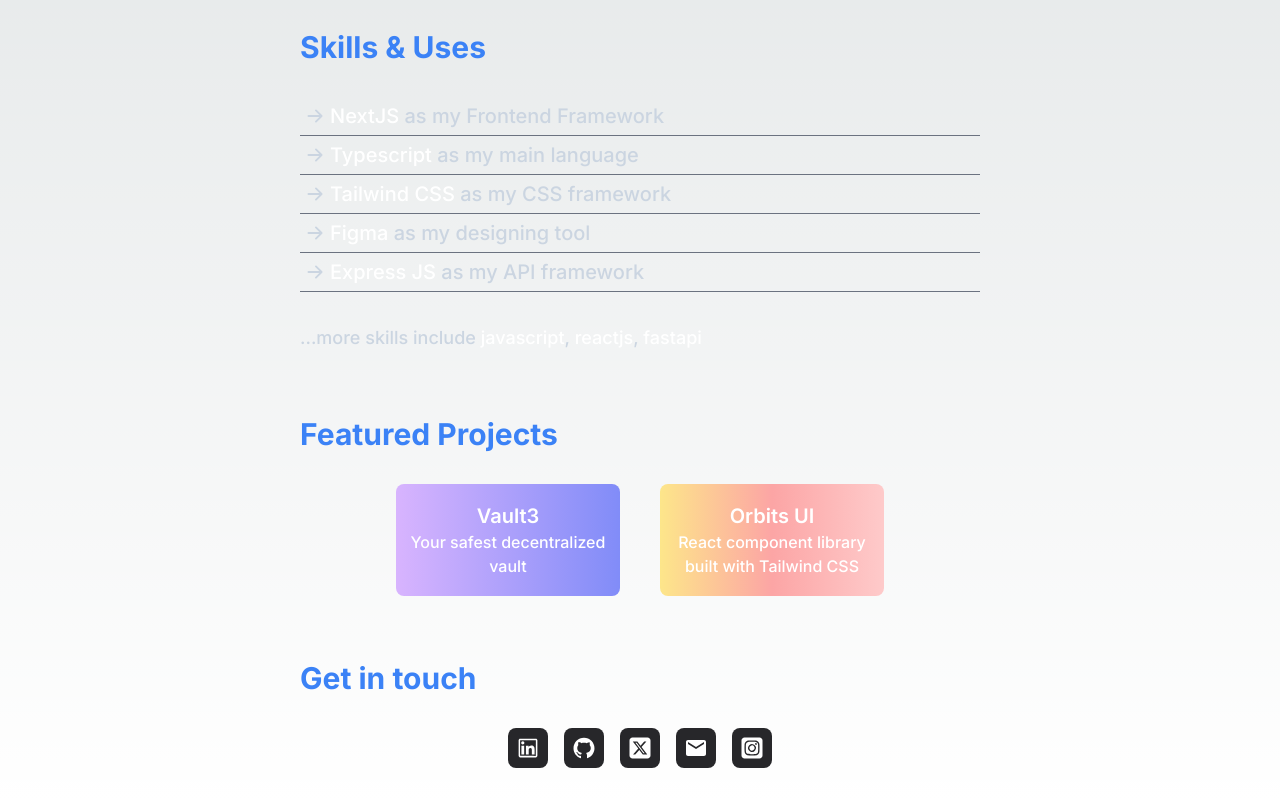
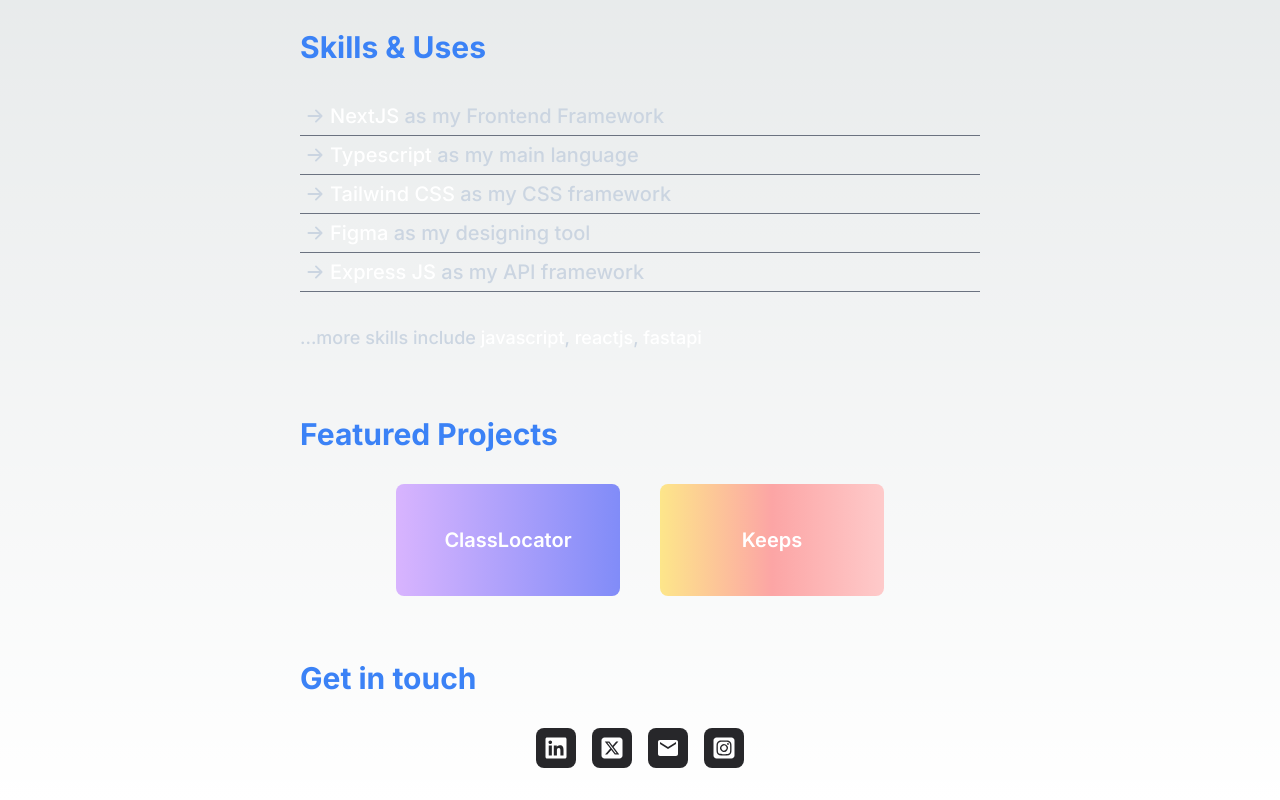
Before and after one commit to moh1t-do/portfoliov2, a Next.js app: page / in a window 1280 px wide. Shown: the part 641-1441 px from the top of the page. Built offline with nearby package versions, Linux system fonts and the light colour scheme.

Commit message:
chore: update section

```diff
--- a/src/components/Sections/Contact.section.tsx
+++ b/src/components/Sections/Contact.section.tsx
@@ -6,7 +6,7 @@ import {
   AiOutlineGithub,
   AiOutlineTwitter,
 } from "../Misc/Icons.collection";
-import { AiOutlineLinkedin } from "react-icons/ai";
+import { FaLinkedin } from "react-icons/fa6";
 import { FaSquareXTwitter, FaSquareInstagram } from "react-icons/fa6";
 
 import { Icon } from "../Misc/Icon.component";
@@ -19,11 +19,9 @@ const Contact: NextComponentType = () => {
       <div className="my-8 flex flex-row justify-center gap-x-4">
 
         <Icon
-          icon={<AiOutlineLinkedin />}
+          icon={<FaLinkedin />}
           url="https://www.linkedin.com/in/mohitd137/"
         />
-
-        <Icon icon={<AiOutlineGithub />} url="https://github.com/moh1t-do" />
 
         <Icon
           icon={<FaSquareXTwitter />}
--- a/src/components/Sections/Projects.section.tsx
+++ b/src/components/Sections/Projects.section.tsx
@@ -7,21 +7,21 @@ const Projects: NextComponentType = () => {
     <div className="my-16 px-3 font-sen" id="projects">
       <p className="text-3xl font-bold text-blue-500">Featured Projects</p>
       <div className="my-8 flex flex-col items-center justify-center gap-10 sm:flex-row">
-        <Link href="https://vault3.live" className="h-[7rem] w-[14rem] cursor-pointer rounded-lg bg-gradient-to-r from-[#D8B4FE] to-[#818CF8] p-1 text-white duration-100 hover:scale-105"
+        <Link href="https://nitrr-class-locator.netlify.app/" className="h-[7rem] w-[14rem] cursor-pointer rounded-lg bg-gradient-to-r from-[#D8B4FE] to-[#818CF8] p-1 text-white duration-100 hover:scale-105"
           target="_blank"
           rel="noopener noreferrer">
           <div className="flex h-full w-full flex-col items-center justify-center rounded-lg bg-primary px-2 text-center font-medium">
-            <p className="text-xl font-semibold">Vault3</p>
-            <p>Your safest decentralized vault</p>
+            <p className="text-xl font-semibold">ClassLocator</p>
+            {/* <p>Your safest decentralized vault</p> */}
           </div>
         </Link>
 
-        <Link href="https://github.com/avneesh0612/Orbits-UI" className="h-[7rem] w-[14rem] cursor-pointer rounded-lg bg-gradient-to-r from-[#FDE68A] via-[#FCA5A5] to-[#FECACA] p-1 text-white duration-100 hover:scale-105"
+        <Link href="https://keeps-blush.vercel.app/" className="h-[7rem] w-[14rem] cursor-pointer rounded-lg bg-gradient-to-r from-[#FDE68A] via-[#FCA5A5] to-[#FECACA] p-1 text-white duration-100 hover:scale-105"
           target="_blank"
           rel="noopener noreferrer">
           <div className="flex h-full w-full flex-col items-center justify-center rounded-lg bg-primary px-2 text-center font-medium">
-            <p className="text-xl font-semibold">Orbits UI</p>
-            <p>React component library built with Tailwind CSS</p>
+            <p className="text-xl font-semibold">Keeps</p>
+            {/* <p>React component library built with Tailwind CSS</p> */}
           </div>
         </Link>
       </div>
```
Also changed, not shown: src/components/Misc/NowPlaying.misc.tsx (deleted, +0 -37 lines), public/assests/docs/vercel.png (deleted).
